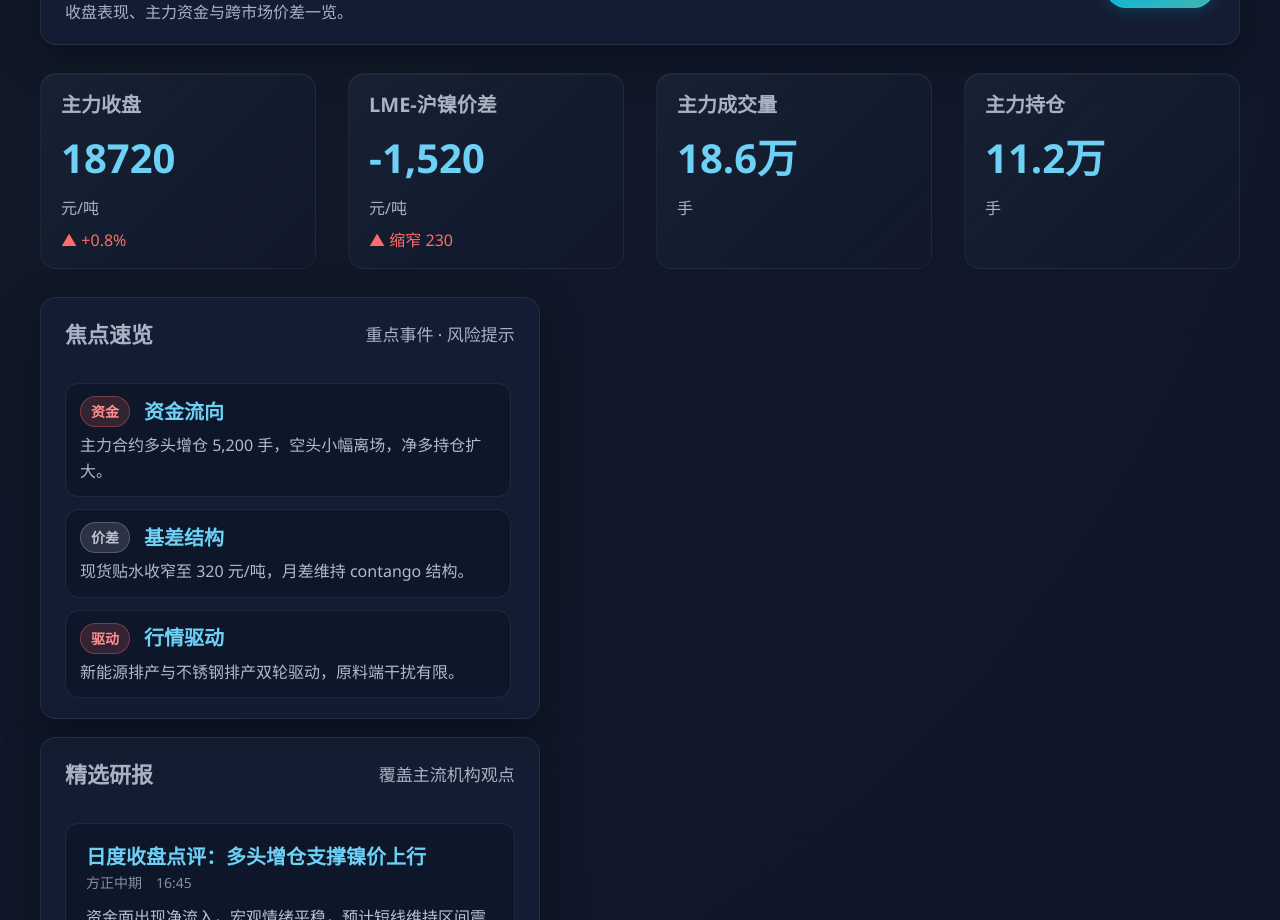
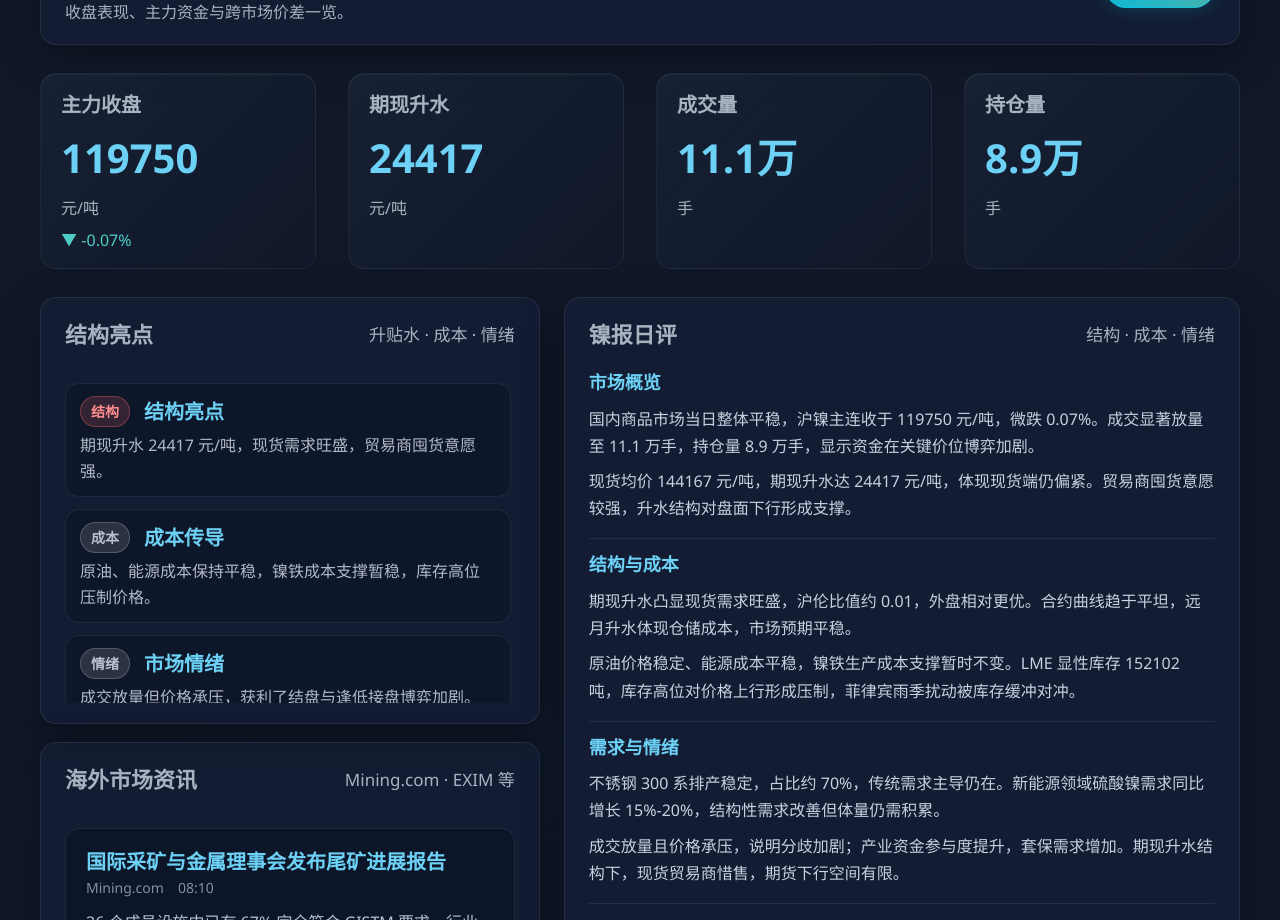
Before and after one commit to banjiubanjiu/Nickle-System, a React (Vite) app in the folder frontend/: page /reports/daily in a window 1280 px wide. Shown: the part 180-1100 px from the top of the page. Built offline with nearby package versions, Linux system fonts and the light colour scheme.

Commit message:
完成日报界面的排版

```diff
--- a/frontend/src/App.tsx
+++ b/frontend/src/App.tsx
@@ -5,6 +5,7 @@ import { buildMarketData, type MarketDataset, type MarketKey } from "./data/mock
 import { DashboardHeader, type NavKey } from "./components/DashboardHeader";
 import { RealtimeDashboard } from "./pages/dashboard/RealtimeDashboard";
 import { MorningDailyReport } from "./pages/reports/MorningDailyReport";
+import { DailyReport } from "./pages/reports/DailyReport";
 import { WeeklyReport } from "./pages/reports/WeeklyReport";
 import { MonthlyReport } from "./pages/reports/MonthlyReport";
 import { YearlyReport } from "./pages/reports/YearlyReport";
@@ -326,7 +327,7 @@ const App: FC = () => {
             path="/reports/daily"
             element={
               <ReportLayout updatedAt={morningDailyReports.daily.updatedAt}>
-                <MorningDailyReport content={morningDailyReports.daily} />
+                <DailyReport content={morningDailyReports.daily} />
               </ReportLayout>
             }
           />
--- a/frontend/src/data/reports/morningDaily.ts
+++ b/frontend/src/data/reports/morningDaily.ts
@@ -140,49 +140,117 @@ export const getMorningDailyReports = (
       heroSubtitle: "收盘表现、主力资金与跨市场价差一览。",
       updatedAt: dailyTimestamp,
       summaryMetrics: [
-        { label: "主力收盘", value: "18720", unit: "元/吨", trend: "+0.8%", trendDirection: "up" },
-        { label: "LME-沪镍价差", value: "-1,520", unit: "元/吨", trend: "缩窄 230", trendDirection: "up" },
-        { label: "主力成交量", value: "18.6万", unit: "手" },
-        { label: "主力持仓", value: "11.2万", unit: "手" },
+        { label: "主力收盘", value: "119750", unit: "元/吨", trend: "-0.07%", trendDirection: "down" },
+        { label: "期现升水", value: "24417", unit: "元/吨" },
+        { label: "成交量", value: "11.1万", unit: "手" },
+        { label: "持仓量", value: "8.9万", unit: "手" },
       ],
       highlights: [
         {
-          title: "资金流向",
-          summary: "主力合约多头增仓 5,200 手，空头小幅离场，净多持仓扩大。",
-          tag: "资金",
+          title: "结构亮点",
+          summary: "期现升水 24417 元/吨，现货需求旺盛，贸易商囤货意愿强。",
+          tag: "结构",
           impact: "up",
         },
         {
-          title: "基差结构",
-          summary: "现货贴水收窄至 320 元/吨，月差维持 contango 结构。",
-          tag: "价差",
+          title: "成本传导",
+          summary: "原油、能源成本保持平稳，镍铁成本支撑暂稳，库存高位压制价格。",
+          tag: "成本",
           impact: "neutral",
         },
         {
-          title: "行情驱动",
-          summary: "新能源排产与不锈钢排产双轮驱动，原料端干扰有限。",
-          tag: "驱动",
-          impact: "up",
+          title: "市场情绪",
+          summary: "成交放量但价格承压，获利了结盘与逢低接盘博弈加剧。",
+          tag: "情绪",
+          impact: "neutral",
         },
       ],
       articles: [
         {
-          title: "日度收盘点评：多头增仓支撑镍价上行",
-          source: "方正中期",
-          publishedAt: "16:45",
-          excerpt: "资金面出现净流入，宏观情绪平稳，预计短线维持区间震荡偏强格局。",
+          title: "国际采矿与金属理事会发布尾矿进展报告",
+          source: "Mining.com",
+          publishedAt: "08:10",
+          excerpt: "36 个成员设施中已有 67% 完全符合 GISTM 要求，行业环境风险下降利好镍价。",
         },
         {
-          title: "基差视角：内外盘价差继续回归",
-          source: "华泰期货",
-          publishedAt: "16:20",
-          excerpt: "内外盘价差缩窄，套利盘离场，交割月前关注库存变化与进口窗口。",
+          title: "Electra 重启安大略钴精炼厂建设",
+          source: "Newswire",
+          publishedAt: "07:55",
+          excerpt: "项目预计 2027 年投产，电池级钴供应改善有望带动镍需求联动增长。",
         },
         {
-          title: "终端调研：动力电池企业维持刚需采购",
-          source: "长江有色",
-          publishedAt: "15:55",
-          excerpt: "三元材料企业采购节奏平稳，价格波动对排产影响有限。",
+          title: "Kinterra 获 2 亿美元融资意向支持铜矿复产",
+          source: "EXIM",
+          publishedAt: "07:40",
+          excerpt: "虽以铜矿为主，但对北美战略金属投资信心提升，对镍需求预期形成间接支撑。",
+        },
+      ],
+      narrative: [
+        {
+          title: "市场概览",
+          paragraphs: [
+            "国内商品市场当日整体平稳，沪镍主连收于 119750 元/吨，微跌 0.07%。成交显著放量至 11.1 万手，持仓量 8.9 万手，显示资金在关键价位博弈加剧。",
+            "现货均价 144167 元/吨，期现升水达 24417 元/吨，体现现货端仍偏紧。贸易商囤货意愿较强，升水结构对盘面下行形成支撑。",
+          ],
+        },
+        {
+          title: "结构与成本",
+          paragraphs: [
+            "期现升水凸显现货需求旺盛，沪伦比值约 0.01，外盘相对更优。合约曲线趋于平坦，远月升水体现仓储成本，市场预期平稳。",
+            "原油价格稳定、能源成本平稳，镍铁生产成本支撑暂时不变。LME 显性库存 152102 吨，库存高位对价格上行形成压制，菲律宾雨季扰动被库存缓冲对冲。",
+          ],
+        },
+        {
+          title: "需求与情绪",
+          paragraphs: [
+            "不锈钢 300 系排产稳定，占比约 70%，传统需求主导仍在。新能源领域硫酸镍需求同比增长 15%-20%，结构性需求改善但体量仍需积累。",
+            "成交放量且价格承压，说明分歧加剧；产业资金参与度提升，套保需求增加。期现升水结构下，现货贸易商惜售，期货下行空间有限。",
+          ],
+        },
+        {
+          title: "宏观与展望",
+          paragraphs: [
+            "美联储与欧央行政策分歧加大，国内稳增长政策持续推进，基建投资对不锈钢需求形成支撑。宏观环境整体偏中性。",
+            "短期价格重心预计保持稳定，关注期现结构修复、政策催化与库存变化。若升水继续抬升，可能促使现货流入盘面，压制升水幅度。",
+          ],
+        },
+      ],
+      chartAnalysis: [
+        {
+          title: "技术形态与趋势分析",
+          paragraphs: [
+            "镍价运行在均线纠缠区间，缺乏明确突破信号。布林带中轨附近震荡，短期大概率维持区间整理，但需警惕方向选择。",
+          ],
+        },
+        {
+          title: "关键技术指标解读",
+          paragraphs: [
+            "RSI 值 49.3 接近中性，未见超买超卖。MACD 在零轴附近徘徊，动能不足，后续若形成背离或金叉才可能提供更明确信号。",
+          ],
+        },
+        {
+          title: "量价结构分析",
+          paragraphs: [
+            "成交量温和放大而持仓量较高，显示谨慎乐观。资金流动正常但高持仓意味着潜在波动加剧的可能，需要关注后续换手。",
+          ],
+        },
+        {
+          title: "支撑阻力与价格区间",
+          paragraphs: [
+            "当前价位 119750 元/吨处于关键关口，上方 122145 元/吨为阻力，下方 117355 元/吨为支撑。较大的期现基差提示需关注现货供需对盘面的影响。",
+          ],
+        },
+      ],
+      charts: [
+        {
+          src: "https://banjiu518-1314557698.cos.ap-beijing.myqcloud.com/nickel_price_trend_20251106.png",
+          alt: "沪镍价格走势图",
+          caption: "价格走势与技术指标",
+        },
+        {
+          src: "https://banjiu518-1314557698.cos.ap-beijing.myqcloud.com/nickel_basis_curve_20251106.png",
+          alt: "期现基差与合约曲线",
+          caption: "期现基差与合约结构",
         },
       ],
     },
--- /dev/null
+++ b/frontend/src/pages/reports/DailyReport.tsx
@@ -0,0 +1,141 @@
+import type { FC } from "react";
+
+import { MetricCard } from "../../components/MetricCard";
+import type { BriefReportContent, ReportHighlight } from "../../types/reports";
+
+type DailyReportProps = {
+  content: BriefReportContent;
+};
+
+const impactClassMap: Record<ReportHighlight["impact"], string> = {
+  up: "report-impact-up",
+  down: "report-impact-down",
+  neutral: "report-impact-neutral",
+};
+
+export const DailyReport: FC<DailyReportProps> = ({ content }) => {
+  const chartImages = content.charts?.slice(0, 2) ?? [];
+
+  return (
+    <div className="report-page">
+      <section className="dashboard-card report-hero">
+        <div>
+          <h2>{content.heroTitle}</h2>
+          <p>{content.heroSubtitle}</p>
+        </div>
+        <div className="report-hero-meta">
+          <span>更新：{content.updatedAt}</span>
+          <button type="button" className="report-export-button">
+            导出日评
+          </button>
+        </div>
+      </section>
+
+      <section className="grid cols-4 report-summary">
+        {content.summaryMetrics.map((metric) => (
+          <MetricCard
+            key={metric.label}
+            label={metric.label}
+            value={metric.value}
+            unit={metric.unit}
+            trend={metric.trend}
+            trendDirection={metric.trendDirection}
+          />
+        ))}
+      </section>
+
+      <div className="morning-report-layout">
+        <div className="morning-report-left">
+          <section className="dashboard-card report-section morning-focus">
+            <div className="flex-between">
+              <h2>结构亮点</h2>
+              <span className="muted">升贴水 · 成本 · 情绪</span>
+            </div>
+            <ul className="report-highlights compact">
+              {content.highlights.map((item) => (
+                <li key={item.title} className="report-highlight compact">
+                  <div className="report-highlight-header">
+                    <span className={`report-highlight-tag ${impactClassMap[item.impact]}`}>{item.tag}</span>
+                    <h3>{item.title}</h3>
+                  </div>
+                  <p>{item.summary}</p>
+                </li>
+              ))}
+            </ul>
+          </section>
+
+          <section className="dashboard-card report-section morning-articles">
+            <div className="flex-between">
+              <h2>海外市场资讯</h2>
+              <span className="muted">Mining.com · EXIM 等</span>
+            </div>
+            <div className="report-articles">
+              {content.articles.map((article) => (
+                <article key={article.title} className="report-article">
+                  <header>
+                    <h3>{article.title}</h3>
+                    <div className="report-article-meta">
+                      <span>{article.source}</span>
+                      <span>{article.publishedAt}</span>
+                    </div>
+                  </header>
+                  <p>{article.excerpt}</p>
+                </article>
+              ))}
+            </div>
+          </section>
+        </div>
+
+        {content.narrative ? (
+          <section className="dashboard-card morning-report-brief">
+            <div className="flex-between">
+              <h2>镍报日评</h2>
+              <span className="muted">结构 · 成本 · 情绪</span>
+            </div>
+            <div className="morning-report-body">
+              {content.narrative.map((section) => (
+                <article key={section.title} className="morning-report-section">
+                  <h3>{section.title}</h3>
+                  {section.paragraphs.map((paragraph, index) => (
+                    <p key={`${section.title}-${index}`}>{paragraph}</p>
+                  ))}
+                </article>
+              ))}
+            </div>
+          </section>
+        ) : null}
+      </div>
+
+      {(chartImages.length > 0 || content.chartAnalysis) && (
+        <section className="dashboard-card morning-chart-card">
+          <div className="flex-between morning-chart-header">
+            <h2>图表技术分析</h2>
+            <span className="muted">价格走势 & 期现结构</span>
+          </div>
+          {chartImages.length > 0 && (
+            <div className="morning-chart">
+              {chartImages.map((chart) => (
+                <div key={chart.src} className="morning-chart-image">
+                  <img src={chart.src} alt={chart.alt} />
+                  {chart.caption ? <p className="chart-caption">{chart.caption}</p> : null}
+                </div>
+              ))}
+            </div>
+          )}
+          {content.chartAnalysis ? (
+            <div className="morning-chart-analysis">
+              {content.chartAnalysis.map((section) => (
+                <article key={section.title}>
+                  <h3>{section.title}</h3>
+                  {section.paragraphs.map((paragraph, index) => (
+                    <p key={`${section.title}-${index}`}>{paragraph}</p>
+                  ))}
+                </article>
+              ))}
+            </div>
+          ) : null}
+        </section>
+      )}
+    </div>
+  );
+};
--- a/frontend/src/styles/global.css
+++ b/frontend/src/styles/global.css
@@ -734,6 +734,11 @@ table {
   border-top: 1px solid rgba(255, 255, 255, 0.08);
 }
 
+.chart-caption {
+  margin: 8px 0 0;
+  font-size: 14px;
+  color: rgba(232, 242, 255, 0.75);
+}
 .weekly-layout {
   display: grid;
   gap: 28px;
--- a/frontend/src/types/reports.ts
+++ b/frontend/src/types/reports.ts
@@ -38,6 +38,11 @@ export type BriefReportContent = {
   chartAnalysis?: Array<{
     title: string;
     paragraphs: string[];
+  }>;
+  charts?: Array<{
+    src: string;
+    alt: string;
+    caption?: string;
   }>;
 };
 
```
Also changed, not shown: 1 other file (tests, documents, lock files or other folders).
